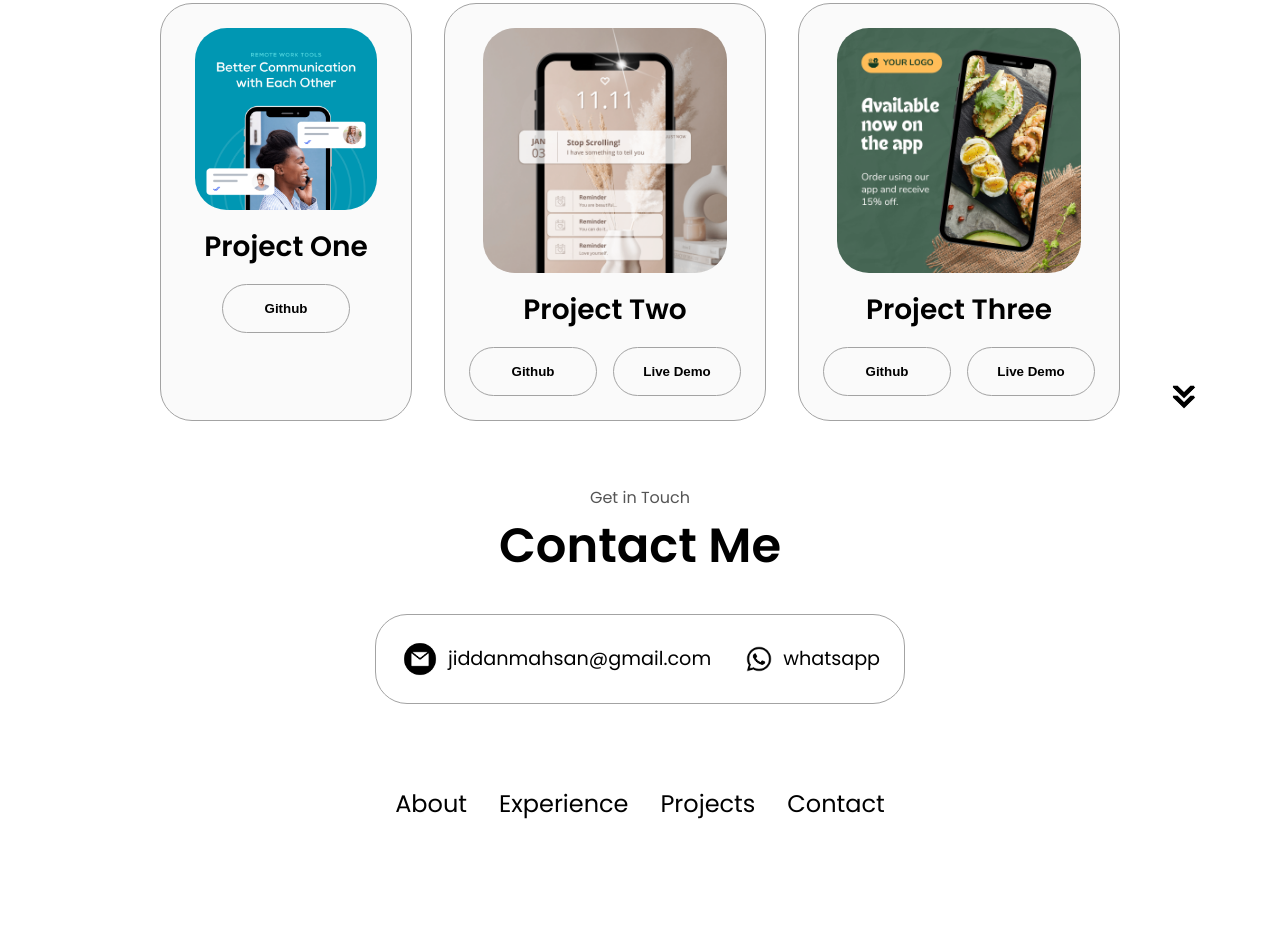
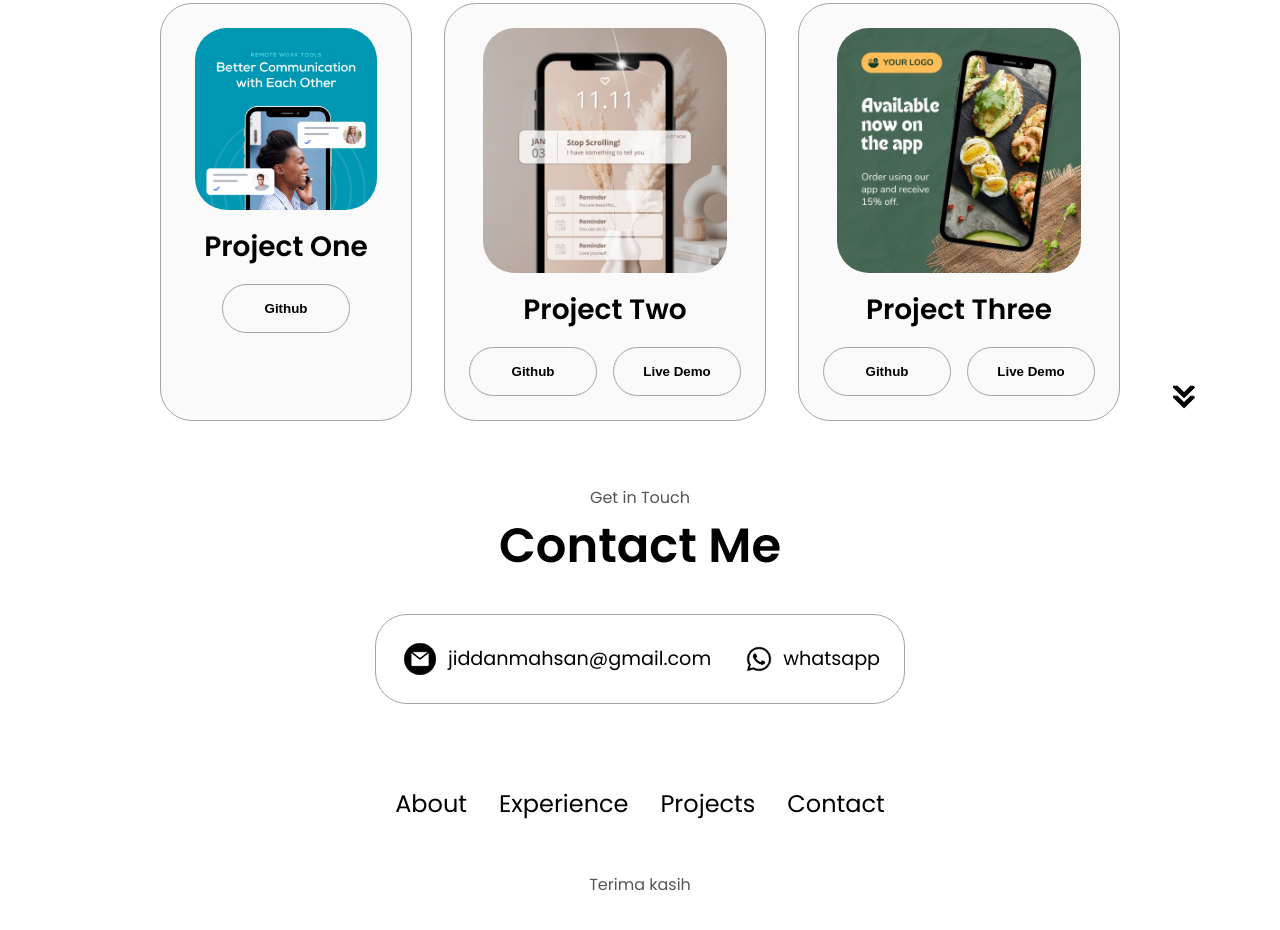
Before and after one commit to jiddandrm/portofolio-jiddan, a plain HTML site: page index.html in a window 1280 px wide. Shown: the part 2590-3520 px from the top of the page. Drawn offline with Linux system fonts and the light colour scheme.

Commit message:
Update index.html

```diff
--- a/index.html
+++ b/index.html
@@ -295,6 +295,7 @@
           </ul>
         </div>
       </nav>
+      <p>Terima kasih</p>
     </footer>
     <script src="script.js"></script>
   </body>
```
